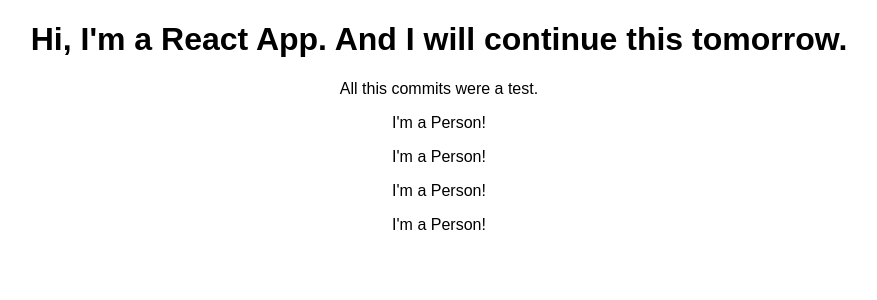
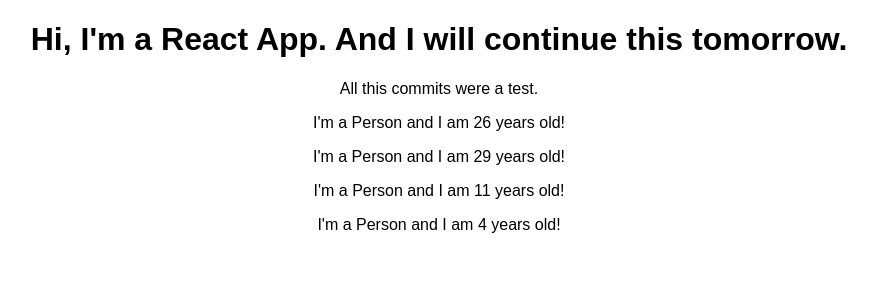
Before and after one commit to JahshiE/my-first-react-app, a React (Create React App) app: page / in a window 1280 px wide. Shown: the top 300 px of the page, without its empty margins (201-1078 px from the left). Built offline with nearby package versions, Linux system fonts and the light colour scheme.

Commit message:
Inputting dynamic content with { }'s

```diff
--- a/src/Person/Person.js
+++ b/src/Person/Person.js
@@ -4,9 +4,7 @@
 
 // lowercase person for the function name, usually same as file name.
 const person = () => {
-    return (
-        <p>I'm a Person!</p>
-    )
+    return <p>I'm a Person and I am {Math.floor(Math.random() * 30)} years old!</p>
 }
 
 export default person;
```
